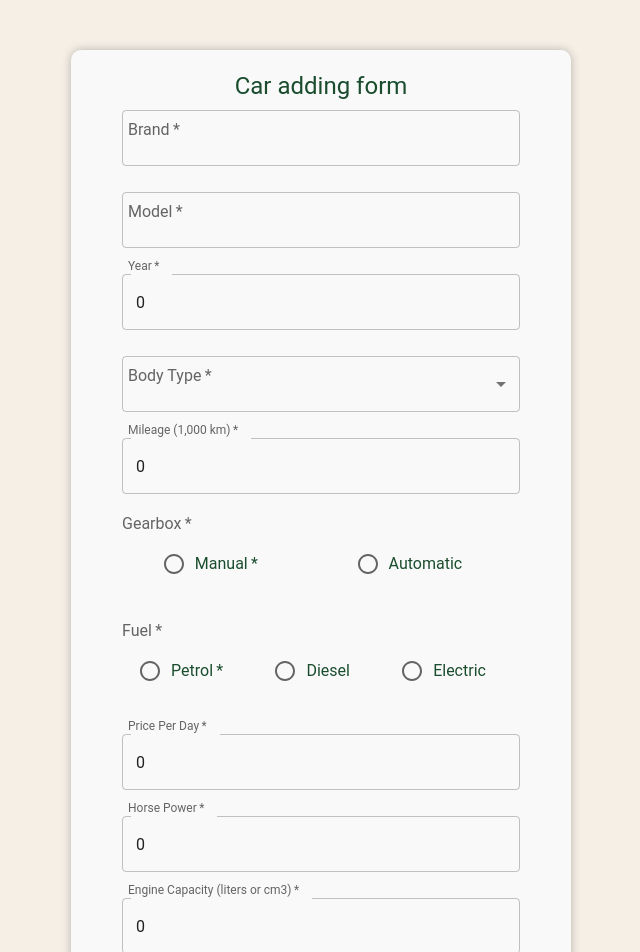
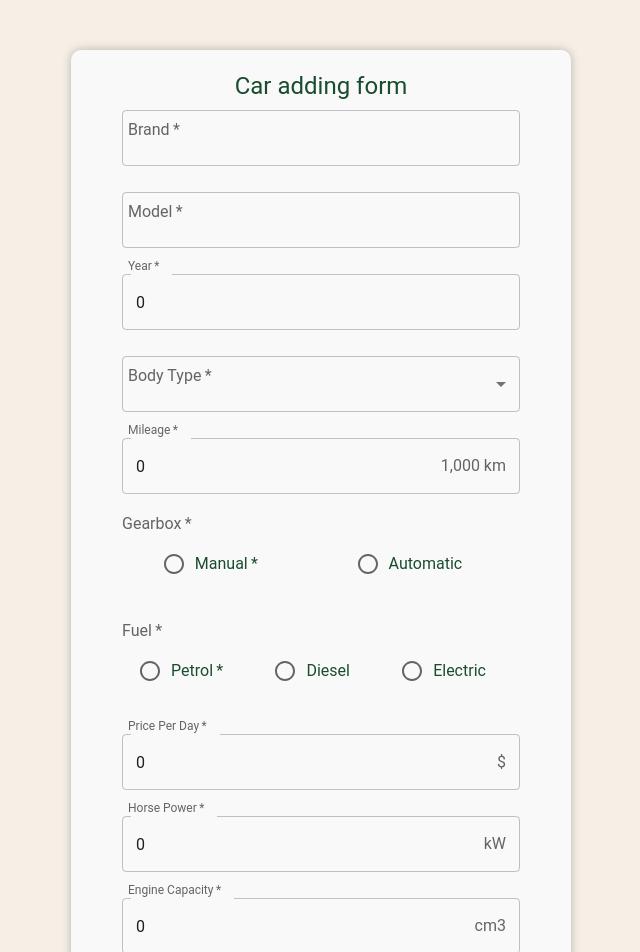
Before and after one commit to proga-react-practice/delta-mykyta-nykytiuk, a React (Vite) app: page / in a window 1280 px wide. Shown: the top 952 px of the page, without its empty margins (129-769 px from the left). Built offline with nearby package versions, Linux system fonts and the light colour scheme.

Commit message:
changed textfields of Form

```diff
--- a/src/componets/Form/Form.tsx
+++ b/src/componets/Form/Form.tsx
@@ -18,6 +18,7 @@ import {
 interface FormProps {
   onSubmit: (data: FormData) => void;
 }
+import { InputAdornment } from "@mui/material";
 
 const bodyTypes = ["Sedan", "SUV", "Hatchback", "Convertible", "Coupe"];
 
@@ -191,13 +192,13 @@ function Form({ onSubmit }: FormProps) {
         </Select>
       </FormControl>
       <TextField
-        label="Mileage (1,000 km)"
+        label="Mileage"
         name="mileage_km"
         type="number"
         value={formData.mileage_km}
         onChange={handleInputChange}
         required
-        InputProps={{ inputProps: { min: 1, max: 1000 } }}
+        InputProps={{ inputProps: { min: 1, max: 1000 }, endAdornment: <InputAdornment position="end">1,000 km</InputAdornment> }}
         sx={TextFieldStyle}
       />
       <FormControl component="fieldset" required sx={TextFieldStyle}>
@@ -259,7 +260,7 @@ function Form({ onSubmit }: FormProps) {
         value={formData.price_per_day}
         onChange={handleInputChange}
         required
-        InputProps={{ inputProps: { min: 1 } }}
+        InputProps={{ inputProps: { min: 1 }, endAdornment: <InputAdornment position="end">$</InputAdornment> }}
         sx={TextFieldStyle}
       />
       <TextField
@@ -269,17 +270,17 @@ function Form({ onSubmit }: FormProps) {
         value={formData.horse_power}
         onChange={handleInputChange}
         required
-        InputProps={{ inputProps: { min: 1 } }}
+        InputProps={{ inputProps: { min: 1 }, endAdornment: <InputAdornment position="end">kW</InputAdornment> }}
         sx={TextFieldStyle}
       />
       <TextField
-        label="Engine Capacity (liters or cm3)"
+        label="Engine Capacity"
         name="engine_capacity"
         type="number"
         value={formData.engine_capacity}
         onChange={handleInputChange}
         required
-        InputProps={{ inputProps: { min: 0, max: 10 } }}
+        InputProps={{ inputProps: { min: 0, max: 10 }, endAdornment: <InputAdornment position="end">cm3</InputAdornment> }}
         sx={TextFieldStyle}
       />
       <FormControl required sx={TextFieldStyle}>
```
